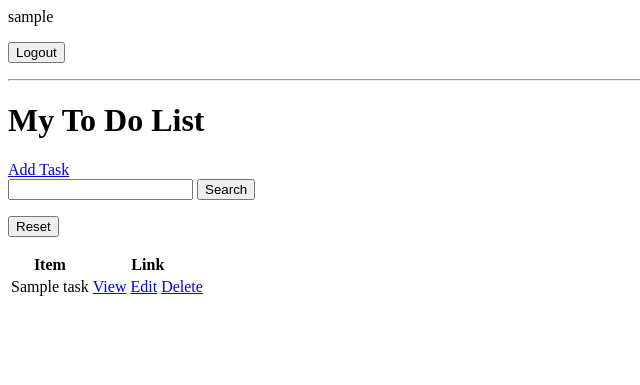
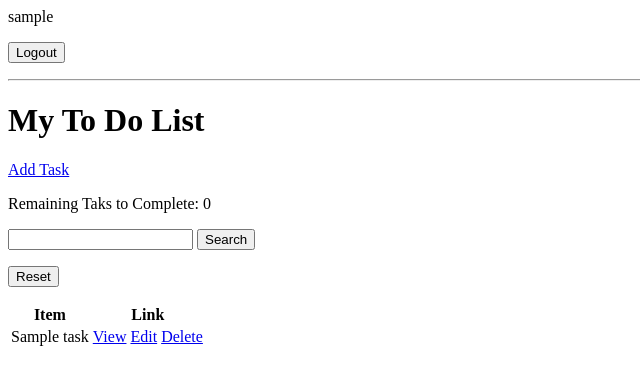
Before and after one commit to Lo-GR/django-todo, a Django app: page / in a window 1280 px wide. Shown: the top 385 px of the page, without its empty margins (0-640 px from the left). Run offline with Django 5.2, Linux system fonts and the light colour scheme; a user stored in the database is signed in; tables that the repository leaves empty hold one stand-in row (values such as "Sample post").

Commit message:
show remaining items on task list to complete

```diff
--- a/base/templates/base/task_list.html
+++ b/base/templates/base/task_list.html
@@ -14,6 +14,7 @@
 <h1>My To Do List</h1>
 <a href="{% url 'task-create' %}"> Add Task</a>
 
+<p>Remaining Taks to Complete: {{count}}</p>
 <form method='GET'>
   <input type='text' name='search-area' value="{{search_input}}">
   <button type="submit">Search</button>
```
Also changed, not shown: readme.md.
